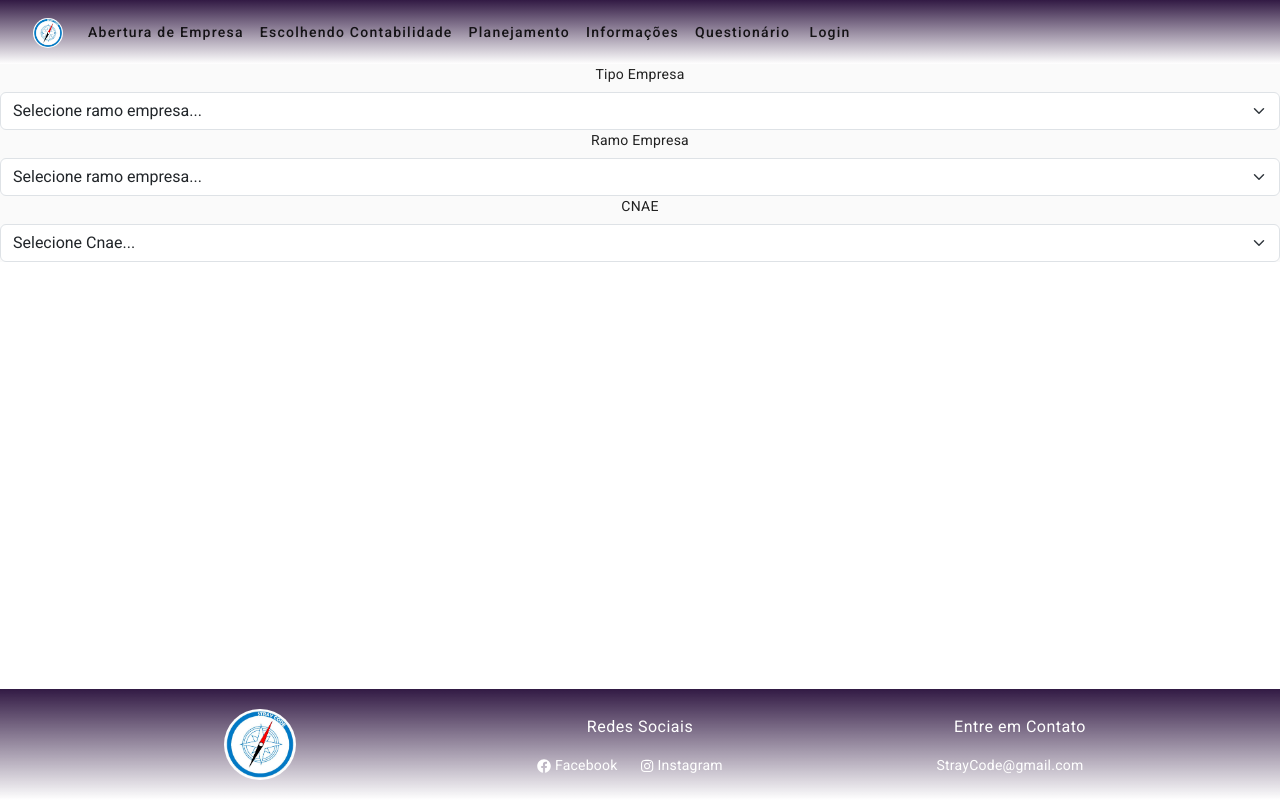
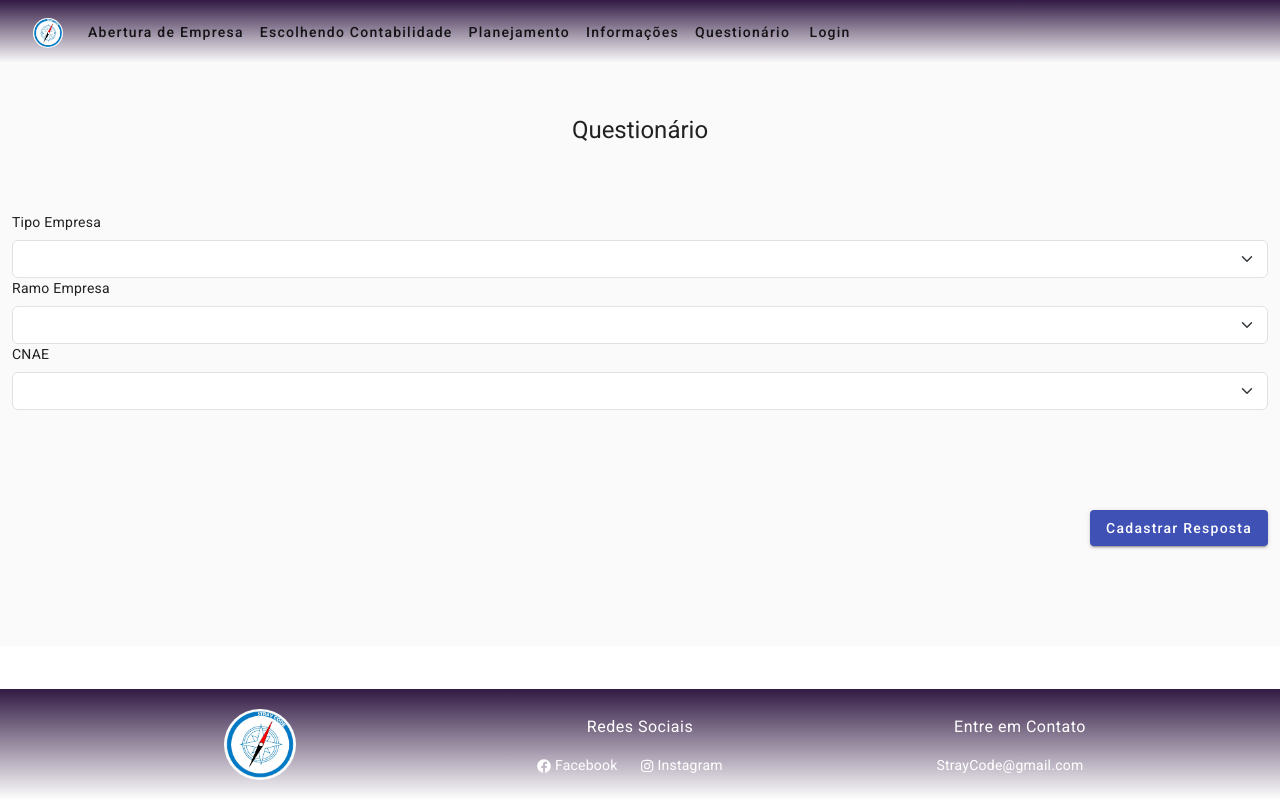
Before and after one commit to StraycodeFatec/PI, an Angular app in the folder stray-code-app/: page /questionario in a window 1280 px wide. Built offline with nearby package versions, Linux system fonts and the light colour scheme; sample sign-in values are in the browser's storage.

Commit message:
feat: ajuste questionario

```diff
--- a/stray-code-app/src/app/_models/login/login.component.html
+++ b/stray-code-app/src/app/_models/login/login.component.html
@@ -1,8 +1,4 @@
 <div>
-  <!-- <div class="alert alert-success" role="alert">
-    A simple success alert—check it out!
-    <button type="button" class="btn-close" data-bs-dismiss="alert" aria-label="Close"></button>
-  </div> -->
   @if (alert && alertType=='success') {
     <div id="myAlert" class="alert alert-success alert-dismissible fade show" role="alert">
       <strong>{{alertText}}</strong>
@@ -31,14 +27,14 @@
             </form>
         }
         <div class="flx-center-row flx-evly">
-            <mat-card-actions class="flx-center-row">
-                <button mat-raised-button color="primary" (click)="this.autorizacaoService.statusLogin() ? logout() : clickLogin() ">{{botaoLogin()}}</button>
-            </mat-card-actions>
-            @if (!autorizacaoService.statusLogin()) {
-            <mat-card-actions class="flx-center-row">
-                <button mat-raised-button color="primary" (click)="cadastrar()">Cadastrar</button>
-            </mat-card-actions>
-            }
+              @if (!autorizacaoService.statusLogin()) {
+                <mat-card-actions class="flx-center-row">
+                  <button mat-raised-button color="primary" (click)="cadastrar()">Cadastrar</button>
+                </mat-card-actions>
+              }
+                <mat-card-actions class="flx-center-row">
+                    <button mat-raised-button color="primary" (click)="this.autorizacaoService.statusLogin() ? logout() : clickLogin() ">{{botaoLogin()}}</button>
+                </mat-card-actions>
         </div>
     </mat-card>
 
--- /dev/null
+++ b/stray-code-app/src/app/_models/questionario-model.ts
@@ -0,0 +1,9 @@
+import { Cnae } from './../questionario/questionario.component';
+import { RamoEmpresa, TipoEmpresa } from "../questionario/questionario.component";
+
+export class QuestionarioModel{
+  tipo!: TipoEmpresa
+  ramo!: RamoEmpresa
+  cnae!: Cnae
+
+}
--- a/stray-code-app/src/app/questionario/questionario.component.html
+++ b/stray-code-app/src/app/questionario/questionario.component.html
@@ -1,30 +1,47 @@
-<!-- <p>questionario works!</p> -->
-<!-- <main class="index"> -->
-    <!-- <label for=""></label> -->
-    <label for="exampleFormControlInput1" class="form-label">Tipo Empresa</label>
 
-  <select class="form-select" aria-label="Default select example" (change)="popularRamoEmpresa($event)">
-    <option selected hidden>Selecione ramo empresa...</option>
-    @for (tipo of tipoEmpresa; track $index) {
+  <div class="container-fluid">
+    @if (alert && alertType=='success') {
+      <div id="myAlert" class="alert alert-success alert-dismissible fade show" role="alert">
+        <strong>{{alertText}}</strong>
+      </div>
+    }
+    @if (alert && alertType=='danger') {
+      <div id="myAlert" class="alert alert-danger alert-dismissible fade show" role="alert">
+        <strong>{{alertText}}</strong>
+      </div>
+    }
+  </div>
+     <h1 class="espacamento">Questionário</h1>
+  <div class="container-fluid col-12 align-items-start espacamento">
+    <form [formGroup]="questionarioForm" #tableForm="ngForm">
+      <label class="form-label align-items-start">Tipo Empresa</label>
+
+      <select class="form-select" formControlName="tipo" (change)="popularRamoEmpresa($event)">
+        @for (tipo of tipoEmpresaFiltrado; track $index) {
           <option [value]="tipo.id">{{tipo.nome}}</option>
-
         }
       </select>
-    <label for="exampleFormControlInput1" class="form-label">Ramo Empresa</label>
 
-  <select class="form-select" aria-label="Default select example" (change)="popularCnae($event)">
-    <option selected hidden>Selecione ramo empresa...</option>
+        <label class="form-label">Ramo Empresa</label>
+
+      <select class="form-select" formControlName="ramo" (change)="popularCnae($event)">
         @for (ramo of ramoEmpresaFiltrado; track $index) {
           <option [value]="ramo.id">{{ramo.nome}}</option>
         }
       </select>
-    <label for="exampleFormControlInput1" class="form-label">CNAE</label>
 
-  <select class="form-select" aria-label="Default select example">
-    <option selected hidden>Selecione Cnae...</option>
+        <label  class="form-label">CNAE</label>
+
+      <select class="form-select" formControlName="cnae" >
         @for (c of cnaeFiltrado; track $index) {
           <option [value]="c.id">{{c.nome}}</option>
         }
+      </select>
+    </form>
+  </div>
 
-  </select>
-<!-- </main> -->
+    <div class="container-fluid d-flex justify-content-end">
+      <mat-card-actions class="botaoQuestionario flx-center-row">
+        <button mat-raised-button color="primary" (click)="cadastrar()">Cadastrar Resposta</button>
+      </mat-card-actions>
+    </div>
--- a/stray-code-app/src/app/questionario/questionario.component.ts
+++ b/stray-code-app/src/app/questionario/questionario.component.ts
@@ -1,7 +1,10 @@
-import { Component } from '@angular/core';
+import { Component, Input } from '@angular/core';
 import { MatFormFieldModule } from '@angular/material/form-field';
 import { MatInputModule } from '@angular/material/input';
 import { MatSelectModule } from '@angular/material/select';
+import { MaterialModule } from '../material.module';
+import { FormBuilder, FormGroup } from '@angular/forms';
+import { QuestionarioModel } from '../_models/questionario-model';
 
 export interface TipoEmpresa {
   id: number;
@@ -65,24 +68,47 @@ const CNAE: Cnae[] = [
 @Component({
   selector: 'app-questionario',
   standalone: true,
-  imports: [MatFormFieldModule, MatInputModule, MatSelectModule],
+  imports: [MatFormFieldModule, MatInputModule, MatSelectModule,MaterialModule],
   templateUrl: './questionario.component.html',
   styleUrl: './questionario.component.scss'
 })
 export class QuestionarioComponent {
+  public questionarioForm!: FormGroup;
+
+  @Input() public editableQuestionario!: QuestionarioModel;
+
+  constructor(public formBuilder: FormBuilder){}
+
   tipoEmpresa = TIPO_EMPRESA
   ramoEmpresa = RAMO_EMPRESA
   cnae = CNAE
 
+  tipoEmpresaFiltrado!: TipoEmpresa[]
   ramoEmpresaFiltrado!: RamoEmpresa[]
   cnaeFiltrado!: Cnae[]
+
+  alert:boolean = false;
+  alertType: String = '';
+  alertText: String = '';
+
+  ngOnInit(){
+    this.questionarioForm = this.formBuilder.group({
+      tipo: this.editableQuestionario != null ? this.editableQuestionario.tipo :null,
+      ramo: this.editableQuestionario != null ?  this.editableQuestionario.ramo : null,
+      cnae: this.editableQuestionario != null ?  this.editableQuestionario.cnae : null,
+    });
+    this.popularTipoEmpresa();
+  }
+
+  popularTipoEmpresa(){
+    this.tipoEmpresaFiltrado = this.tipoEmpresa;
+  }
 
   popularRamoEmpresa(event: Event){
     const target = event.target as HTMLSelectElement;
     if (target) {
       const tipoId = target.value;
     this.ramoEmpresaFiltrado = this.ramoEmpresa.filter(ramo => ramo.idTipo == Number(tipoId))
-    console.log(this.ramoEmpresaFiltrado)
     }
   }
 
@@ -91,8 +117,37 @@ export class QuestionarioComponent {
     if (target) {
       const ramoId = target.value;
     this.cnaeFiltrado = this.cnae.filter(cnae => cnae.idRamo == Number(ramoId))
-    console.log(this.cnaeFiltrado)
     }
   }
 
+  cadastrar(){
+    console.log(this.questionarioForm.get('tipo')?.value)
+    console.log(this.questionarioForm.get('ramo')?.value)
+    console.log(this.questionarioForm.get('cnae')?.value)
+    this.alert=true
+    if(this.questionarioForm.get('tipo')?.value == null){
+      this.alertType = 'danger'
+      this.alertText = 'Deve Selecionar o Tipo Empresa'
+      setTimeout(() => this.alert=false, 4000)
+    }else if(this.questionarioForm.get('ramo')?.value == null){
+      this.alertType = 'danger'
+      this.alertText = 'Deve Selecionar o Ramo Empresa'
+      setTimeout(() => this.alert=false, 4000)
+    }else if(this.questionarioForm.get('cnae')?.value == null){
+      this.alertType = 'danger'
+      this.alertText = 'Deve Selecionar o Cnae'
+      setTimeout(() => this.alert=false, 4000)
+    }else{
+      this.alertType = 'success'
+      this.alertText = 'Questionário Salvo com sucesso'
+      setTimeout(() => this.alert=false, 4000)
+      this.questionarioForm.controls['tipo'].setValue(null)
+      this.questionarioForm.controls['ramo'].setValue(null)
+      this.questionarioForm.controls['cnae'].setValue(null)
+      this.tipoEmpresaFiltrado = [];
+      this.ramoEmpresaFiltrado = [];
+      this.cnaeFiltrado = [];
+      setTimeout(() => {this.popularTipoEmpresa()}, 200);
+    }
+  }
 }
--- a/stray-code-app/src/styles.scss
+++ b/stray-code-app/src/styles.scss
@@ -71,6 +71,15 @@ footer a {
   background-image: url(assets/img/aberturaEmpresa.jpg);
   background-size: 100%;
   background-repeat: no-repeat;
+}
+
+.botaoQuestionario{
+  padding-top: 100px;
+  padding-bottom: 100px;
+}
+
+.espacamento{
+  padding-top: 50px;
 }
 
 .contabilidade{
```
Also changed, not shown: stray-code-app/src/app/_models/login/login.component.ts (+0 -27 lines). Lines whose indentation alone changed are shown as unchanged.
